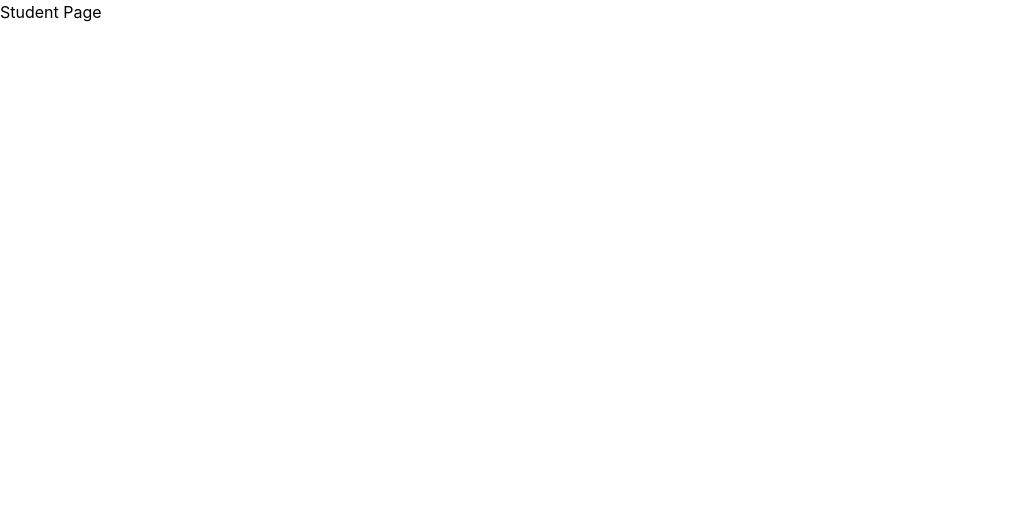
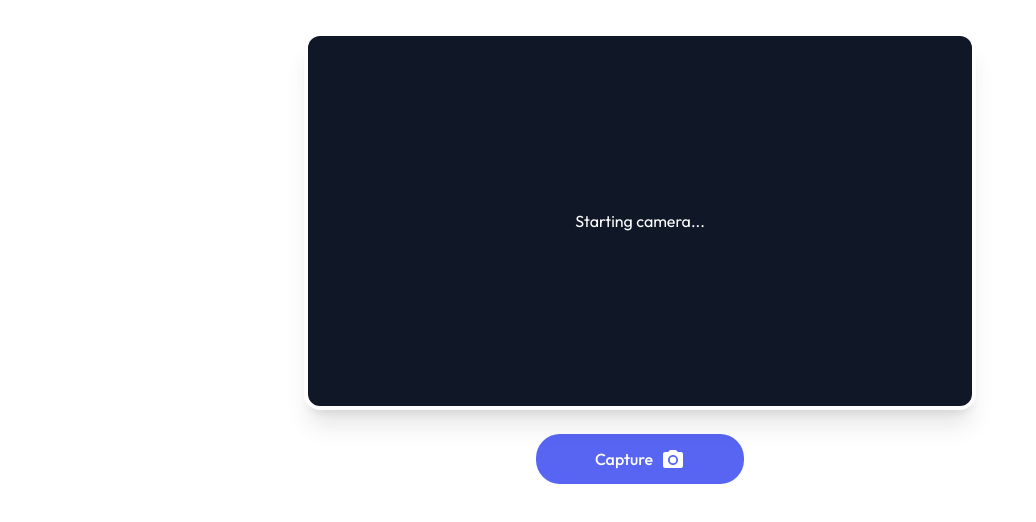
Before and after one commit to pyla-Revanth/SnapAttend, a React app in the folder frontend/: page /student in a window 1280 px wide. Shown: the top 522 px of the page, without its empty margins (0-1036 px from the left). Built offline with nearby package versions, Linux system fonts and the light colour scheme; no server answers; the HTML template or start-up script is replaced by a standard one; a web font is replaced by a local one.

Commit message:
feat(frontend): implement student camera capture component

```diff
--- /dev/null
+++ b/frontend/src/components/CameraInput/index.jsx
@@ -0,0 +1,202 @@
+import { useEffect, useRef, useState } from "react";
+import CameraAltIcon from "@mui/icons-material/CameraAlt";
+import Button from "../Button";
+
+function CameraInput() {
+    const videoRef = useRef(null);
+    const canvasRef = useRef(null);
+    const streamRef = useRef(null);
+
+    const [capturedImage, setCapturedImage] = useState(null);
+    const [error, setError] = useState("");
+    const [isCameraReady, setIsCameraReady] = useState(false);
+
+    useEffect(() => {
+        startCamera();
+
+        return () => {
+            stopCamera();
+        };
+    }, []);
+
+    const startCamera = async () => {
+        try {
+            setError("");
+            setIsCameraReady(false);
+
+            const mediaStream = await navigator.mediaDevices.getUserMedia({
+                video: {
+                    facingMode: "user",
+                },
+            });
+
+            streamRef.current = mediaStream;
+
+            if (videoRef.current) {
+                videoRef.current.srcObject = mediaStream;
+
+                videoRef.current.onloadedmetadata = () => {
+                    videoRef.current.play();
+                    setIsCameraReady(true);
+                };
+            }
+        } catch (err) {
+            console.error(err);
+            setError("Unable to access camera.");
+        }
+    };
+
+    const stopCamera = () => {
+        if (streamRef.current) {
+            streamRef.current.getTracks().forEach((track) => {
+                track.stop();
+            });
+
+            streamRef.current = null;
+        }
+
+        if (videoRef.current) {
+            videoRef.current.pause();
+            videoRef.current.srcObject = null;
+        }
+
+        setIsCameraReady(false);
+    };
+
+    const captureImage = () => {
+
+    const video = videoRef.current;
+    const canvas = canvasRef.current;
+
+    if (!video || !canvas) return;
+
+    if (video.readyState < 2) {
+        return;
+    }
+
+    const context = canvas.getContext("2d");
+
+    if (!context) return;
+
+    canvas.width = video.videoWidth;
+    canvas.height = video.videoHeight;
+
+    context.drawImage(video, 0, 0);
+
+    const image = canvas.toDataURL("image/png");
+
+    console.log(image.substring(0, 50));
+
+    setCapturedImage(image);
+};
+
+    const retakePhoto = () => {
+        setCapturedImage(null);
+    };
+
+    return (
+        <div
+            className="
+                w-full
+                mt-8
+                flex
+                flex-col
+                items-center
+                gap-6
+            "
+        >
+            {error && (
+                <p
+                    className="
+                        text-red-600
+                        font-['Outfit']
+                    "
+                >
+                    {error}
+                </p>
+            )}
+
+            <div
+                className="
+                    relative
+                    w-full
+                    max-w-2xl
+                    aspect-video
+                    rounded-2xl
+                    bg-gray-900
+                    border-4
+                    border-white
+                    shadow-xl
+                    overflow-hidden
+                    flex
+                    items-center
+                    justify-center
+                "
+            >
+                {!isCameraReady && !capturedImage && (
+                    <p
+                        className="
+                            absolute
+                            text-white
+                            font-['Outfit']
+                        "
+                    >
+                        Starting camera...
+                    </p>
+                )}
+
+                <video
+                    ref={videoRef}
+                    autoPlay
+                    playsInline
+                    muted
+                    className={`
+                        w-full
+                        h-full
+                        object-cover
+                        rounded-2xl
+                        ${capturedImage ? "hidden" : "block"}
+                    `}
+                />
+
+                {capturedImage && (
+                    <img
+                        src={capturedImage}
+                        alt="Captured"
+                        className="
+                            absolute
+                            inset-0
+                            w-full
+                            h-full
+                            object-cover
+                            rounded-2xl
+                        "
+                    />
+                )}
+            </div>
+
+            {!capturedImage ? (
+                <Button
+                    text="Capture"
+                    icon={<CameraAltIcon />}
+                    className="w-52"
+                    onClick={captureImage}
+                />
+            ) : (
+                <Button
+                    text="Retake"
+                    icon={<CameraAltIcon />}
+                    className="w-52"
+                    onClick={retakePhoto}
+                />
+            )}
+
+            <canvas
+                ref={canvasRef}
+                className="hidden"
+            />
+        </div>
+    );
+}
+
+export default CameraInput;
--- a/frontend/src/pages/Student/index.jsx
+++ b/frontend/src/pages/Student/index.jsx
@@ -1,5 +1,12 @@
+import CameraInput from "../../components/CameraInput";
+
 function Student() {
-  return <h1>Student Page</h1>;
+  console.log("CameraInput Render");
+  return (
+    <div>
+      <CameraInput />
+    </div>
+  );
 }
 
 export default Student;
```
